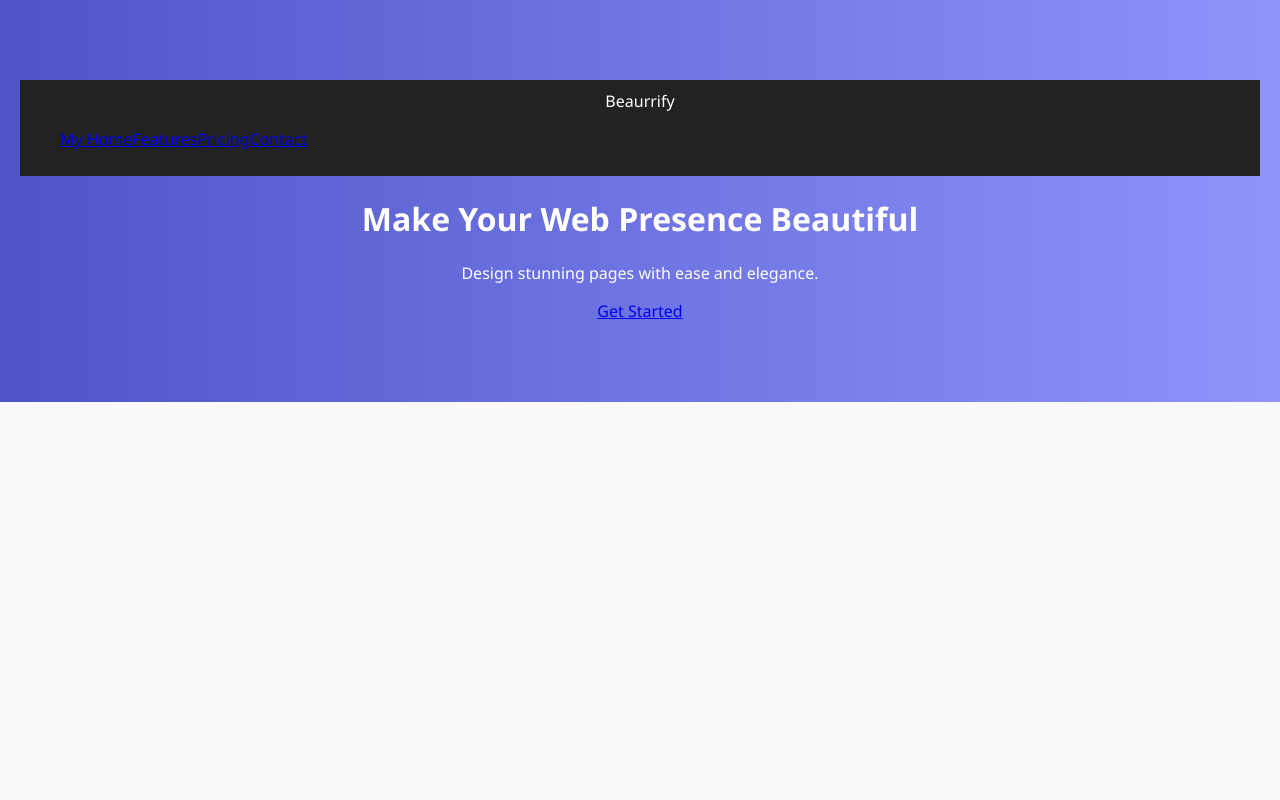
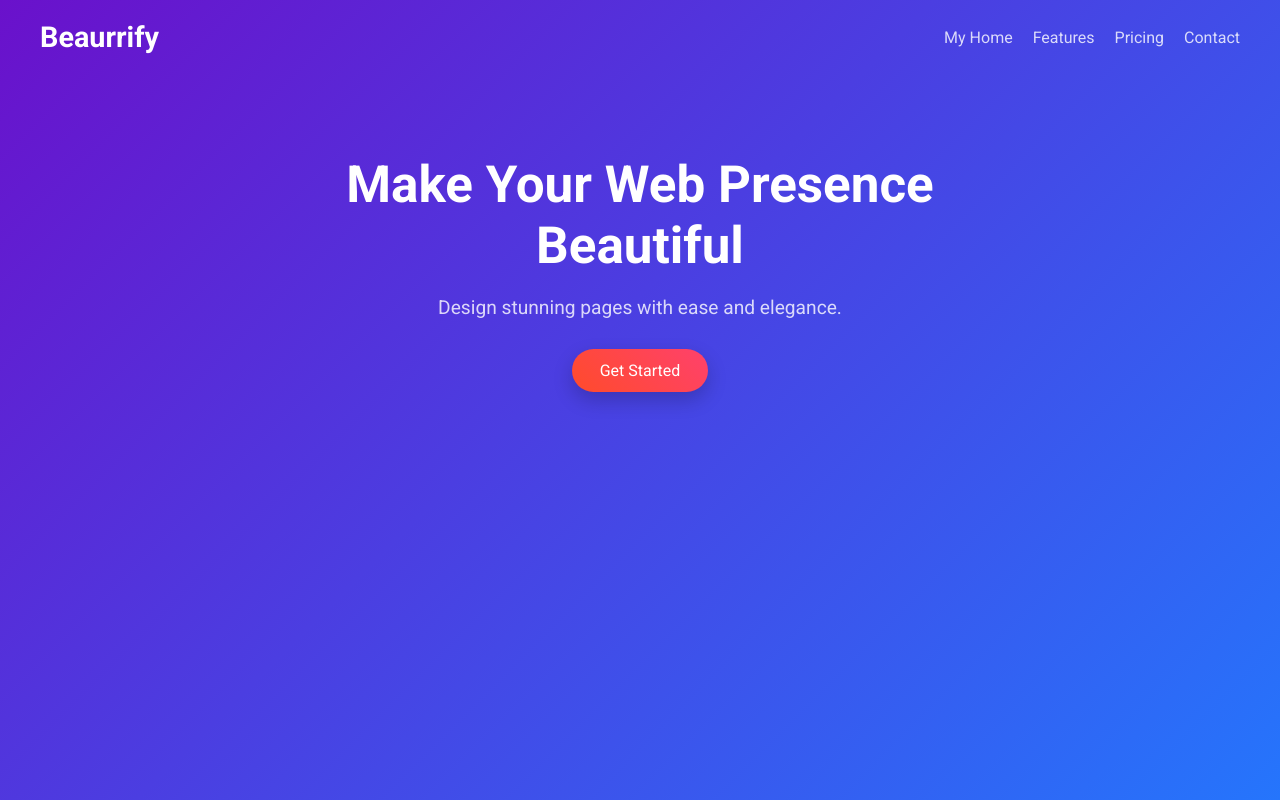
Before and after one commit to Moezzz-star/git_revision, a plain HTML site: page index.html in a window 1280 px wide. Drawn offline with Linux system fonts and the light colour scheme.

Commit message:
final return

```diff
--- a/styles.css
+++ b/styles.css
@@ -1,72 +1,86 @@
-body {
+* {
   margin: 0;
-    font-family: 'Segoe UI', sans-serif;
-    background: #f9f9f9;
-    color: #333;
+  padding: 0;
+  box-sizing: border-box;
 }
 
-  .container {
-    max-width: 960px;
-    margin: auto;
-    padding: 20px;
+body {
+  font-family: 'Roboto', sans-serif;
+  background: linear-gradient(135deg, #6a11cb 0%, #2575fc 100%);
+  color: #fff;
+  height: 100vh;
+  overflow: hidden;
 }
 
-  nav {
-    background: #222;
-    color: white;
-    padding: 10px 0;
+.hero {
+  height: 100vh;
+  display: flex;
+  flex-direction: column;
+  justify-content: space-between;
+  padding: 20px 40px;
 }
 
-  .nav {
+.navbar {
   display: flex;
   justify-content: space-between;
   align-items: center;
 }
 
-  .nav a {
-    color: white;
-    text-decoration: none;
-    margin: 0 10px;
+.logo {
+  font-size: 1.8rem;
+  font-weight: 700;
 }
 
 .nav-links {
   list-style: none;
   display: flex;
+  gap: 20px;
 }
 
-  .hero {
-    background: linear-gradient(to right, #4e54c8, #8f94fb);
-    color: white;
-    padding: 80px 20px;
-    text-align: center;
+.nav-links a {
+  text-decoration: none;
+  color: #ffffffcc;
+  font-weight: 500;
+  transition: color 0.3s ease;
 }
 
-  .content {
-    padding: 60px 20px;
-    background: white;
+.nav-links a:hover {
+  color: #ffffff;
 }
 
-  footer {
-    background: #222;
-    color: white;
+.hero-content {
   text-align: center;
-    padding: 20px 0;
+  max-width: 700px;
+  margin: auto;
+  margin-top: 100px;
 }
 
-  input, textarea {
-    display: block;
-    width: 100%;
-    margin-bottom: 15px;
-    padding: 10px;
-    border-radius: 5px;
-    border: 1px solid #ccc;
+.hero-content h1 {
+  font-size: 3.2rem;
+  margin-bottom: 20px;
 }
 
-  button {
-    background: #4e54c8;
-    color: white;
+.hero-content p {
+  font-size: 1.2rem;
+  margin-bottom: 30px;
+  color: #ffffffcc;
+}
+
+.btn {
+  display: inline-block;
+  padding: 12px 28px;
+  font-size: 1rem;
+  color: #fff;
+  background-color: #ff416c;
+  background-image: linear-gradient(45deg, #ff4b2b, #ff416c);
   border: none;
-    padding: 12px 25px;
-    cursor: pointer;
-    border-radius: 5px;
+  border-radius: 30px;
+  text-decoration: none;
+  box-shadow: 0 8px 20px rgba(0, 0, 0, 0.2);
+  transition: all 0.3s ease;
 }
+
+.btn:hover {
+  transform: translateY(-3px);
+  box-shadow: 0 10px 25px rgba(0, 0, 0, 0.3);
+}
```
Lines whose indentation alone changed are shown as unchanged.
